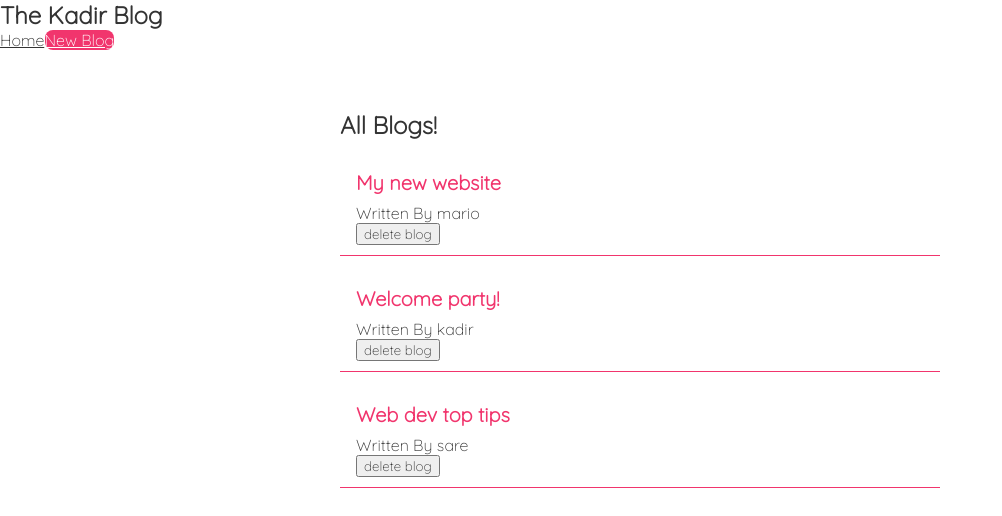
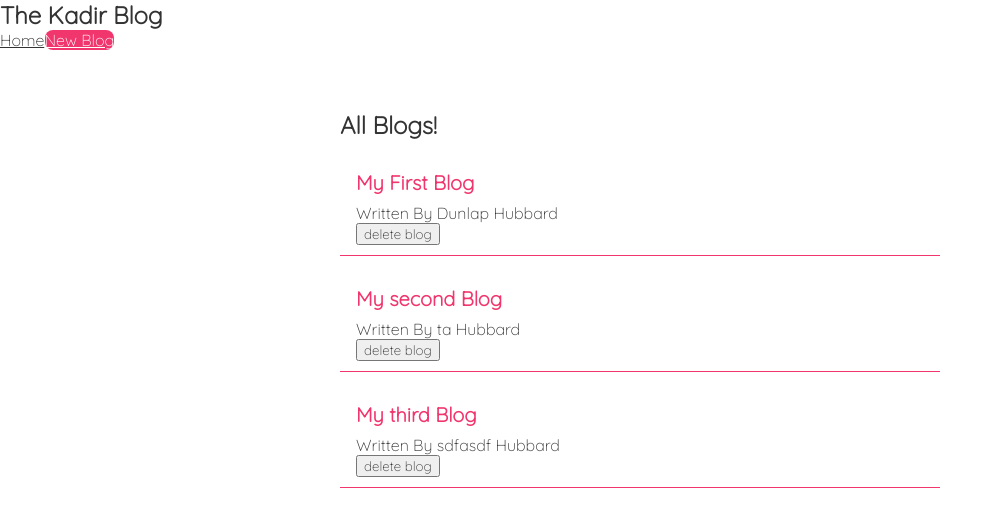
Before and after one commit to KadirTaban/React-Tutorial-Working, a React (Create React App) app in the folder kadir-blog/: page / in a window 1280 px wide. Shown: the top 516 px of the page, without its empty margins (0-1002 px from the left). Built offline with nearby package versions, Linux system fonts and the light colour scheme; data requests are answered from the project's data file.

Commit message:
Data has fetched.

```diff
--- /dev/null
+++ b/kadir-blog/data/db.json
@@ -0,0 +1,28 @@
+{
+    "blogs": [
+      {
+        "title": "My First Blog",
+        "body": "assss",
+        "author": "Dunlap Hubbard",
+        "id": 1
+
+
+      },
+      {
+        "title": "My second Blog",
+        "body": "sa",
+        "author": "ta Hubbard",
+        "id": 2
+
+
+      },
+      {
+        "title": "My third Blog",
+        "body": "assss",
+        "author": "sdfasdf Hubbard",
+        "id": 3
+
+
+      }
+    ]
+  }
--- a/kadir-blog/src/Home.js
+++ b/kadir-blog/src/Home.js
@@ -1,19 +1,27 @@
-import { useState } from 'react';
+import { useState , useEffect} from 'react';
 import BlogList from './BlogList';
 const Home = () => {
-    const [blogs, setBlogs] = useState([
-        { title: 'My new website',body:'lorem ipsum...',author: ' mario',id: 1},
-        { title: 'Welcome party!',body:'lorem ipsum...',author: 'kadir',id: 2},
-        { title: 'Web dev top tips', body:'lorem ipsum...',author:'sare',id: 3}
-    ]);
+    const [blogs, setBlogs] = useState(null);
+
 
     const handleDelete = (id) => {
         const newBlogs = blogs.filter(blog=> blog.id !== id);
         setBlogs(newBlogs);
     }
+
+    useEffect(() => {
+        fetch('http://localhost:8000/blogs')
+        .then(res => {
+            return res.json();
+        })
+        .then((data) =>{
+            setBlogs(data);
+
+        })
+    }, []);
     return(
         <div className="home">
-            <BlogList blogs={blogs} title="All Blogs!" handleDelete= {handleDelete}/>
+            {blogs && <BlogList blogs={blogs} title="All Blogs!" handleDelete= {handleDelete} />  }
 
         </div>
     );
```
